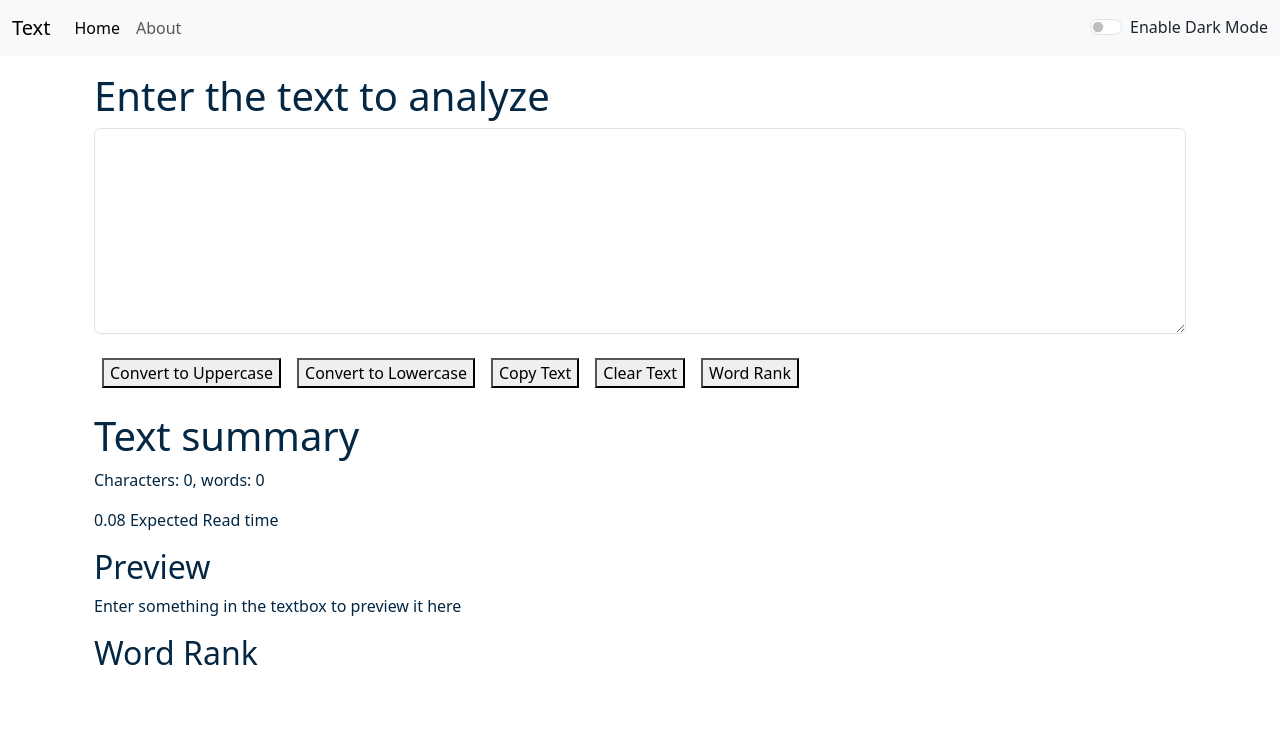
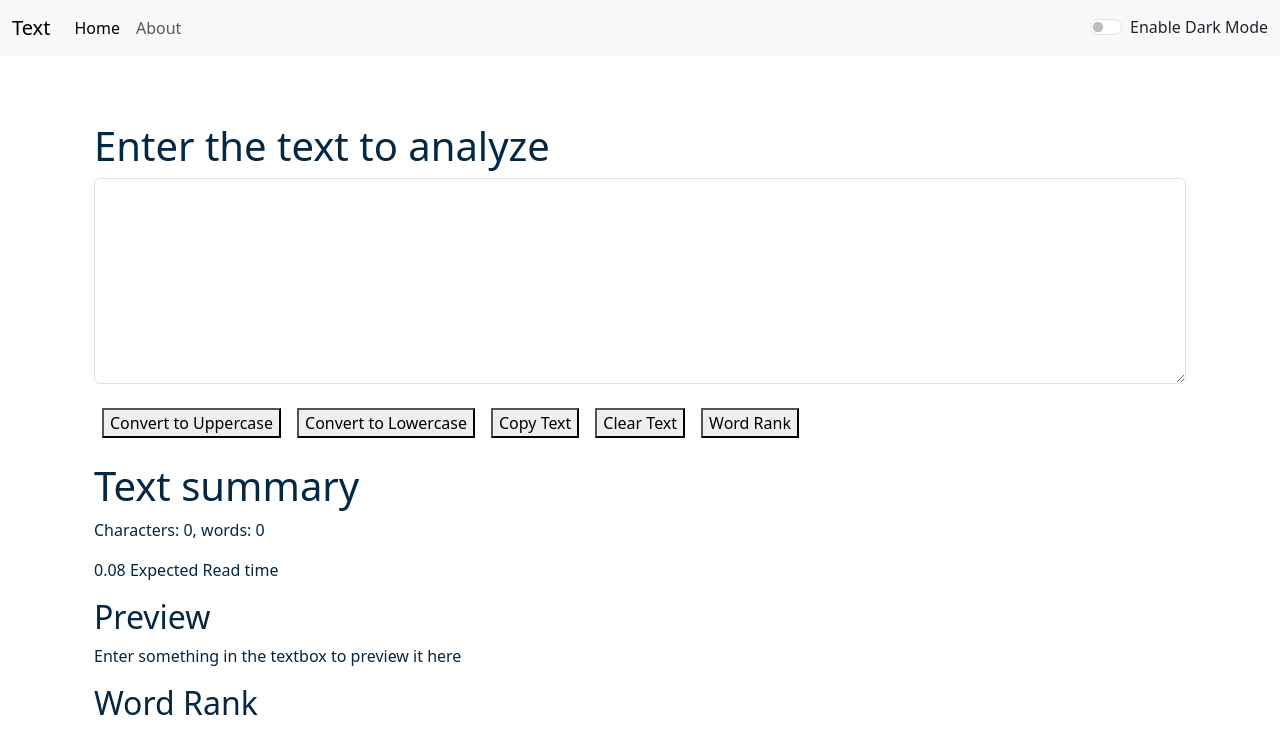
Before and after one commit to siddharthbaleja7/Text, a React (Create React App) app: page / in a window 1280 px wide. Shown: the top 754 px of the page. Built offline with nearby package versions, Linux system fonts and the light colour scheme.

Commit message:
Fix the CLS error and fix some issue

```diff
--- a/src/components/Alert.js
+++ b/src/components/Alert.js
@@ -6,9 +6,11 @@ export default function Alert(props){
         return low.charAt(0).toUpperCase() + low.slice(1);
     }
     return(
-        props.alert && <div class={`alert alert-${props.alert.type} alert-dismissible fade show`} role="alert">
-            <strong>{capital(props.alert.type)}</strong> : {props.alert.msg}
-            <button type="button" class="btn-close" data-bs-dismiss="alert" aria-label="Close"></button>
+        <div style={{height: '50px'}}>
+            {props.alert && <div class={`alert alert-${props.alert.type} alert-dismissible fade show`} role="alert">
+                <strong>{capital(props.alert.type)}</strong> : {props.alert.msg}
+                <button type="button" class="btn-close" data-bs-dismiss="alert" aria-label="Close"></button>
+            </div>}
         </div>
     )
 }
```
